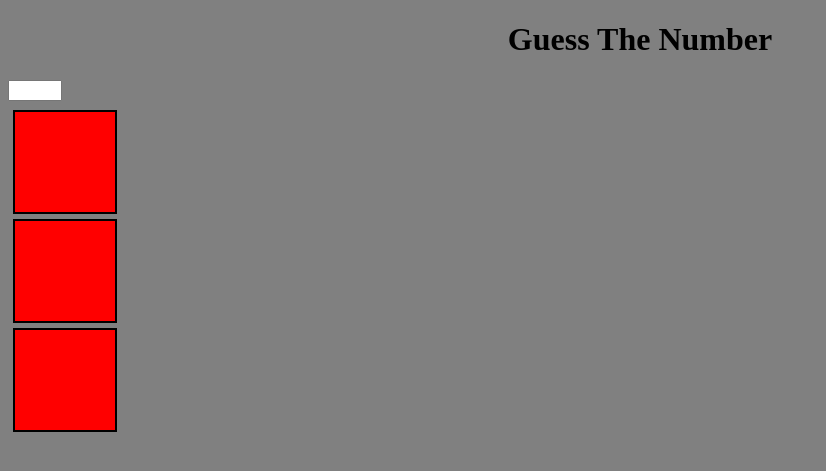
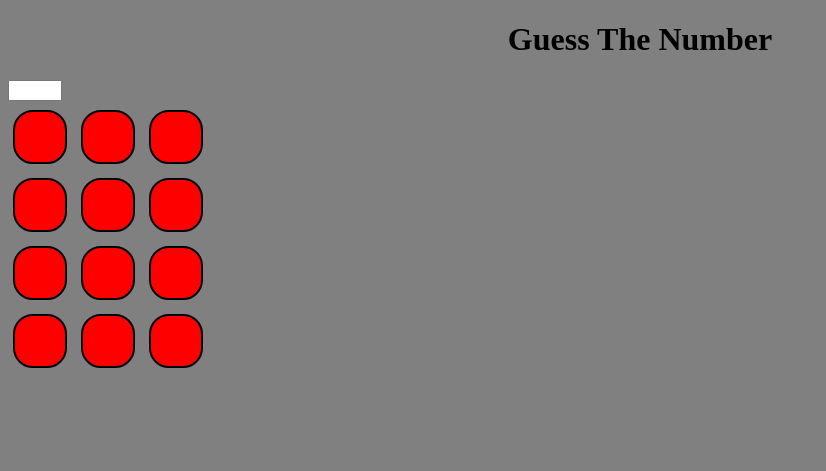
Before and after one commit to kdilts/guessthenumber, a PHP site: page / in a window 1280 px wide. Shown: the top 471 px of the page, without its empty margins (0-826 px from the left). Run offline with PHP 8.4, Linux system fonts and the light colour scheme.

Commit message:
Continuing to work on buttons.

```diff
--- a/index.php
+++ b/index.php
@@ -9,9 +9,29 @@
 		<div>
 			<textarea readonly cols="4" rows="1"></textarea>
 			<div>
-				<div class="button"></div>
-				<div class="button"></div>
-				<div class="button"></div>
+				<div>
+					<div class="button"></div>
+					<div class="button"></div>
+					<div class="button"></div>
+				</div>
+
+				<div>
+					<div class="button"></div>
+					<div class="button"></div>
+					<div class="button"></div>
+				</div>
+
+				<div>
+					<div class="button"></div>
+					<div class="button"></div>
+					<div class="button"></div>
+				</div>
+
+				<div>
+					<div class="button"></div>
+					<div class="button"></div>
+					<div class="button"></div>
+				</div>
 			</div>
 		</div>
 	</body>
--- a/stylesheet.css
+++ b/stylesheet.css
@@ -12,8 +12,10 @@ textarea {
 
 .button {
 	background-color: red;
-	width: 100px;
-	height: 100px;
+	width: 50px;
+	height: 50px;
 	border: 2px solid black;
+	border-radius: 20px;
 	margin: 5px;
+	display: inline-block;
 }
```
